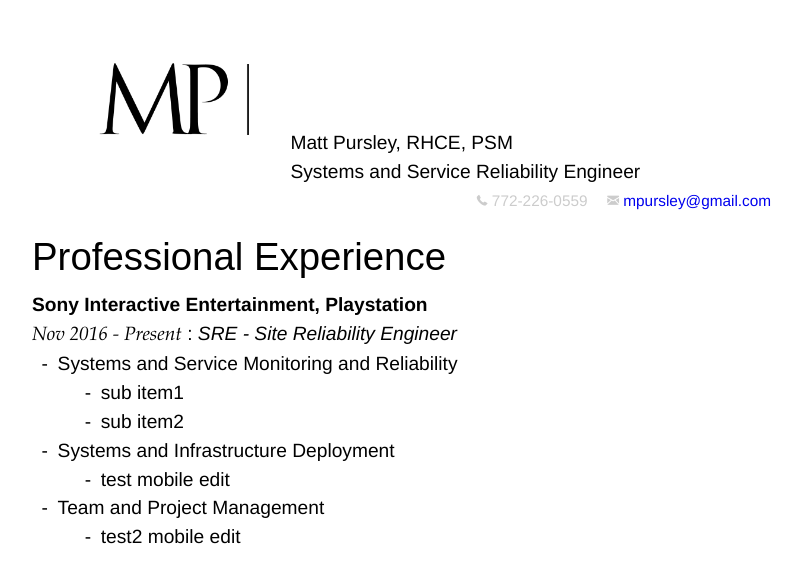
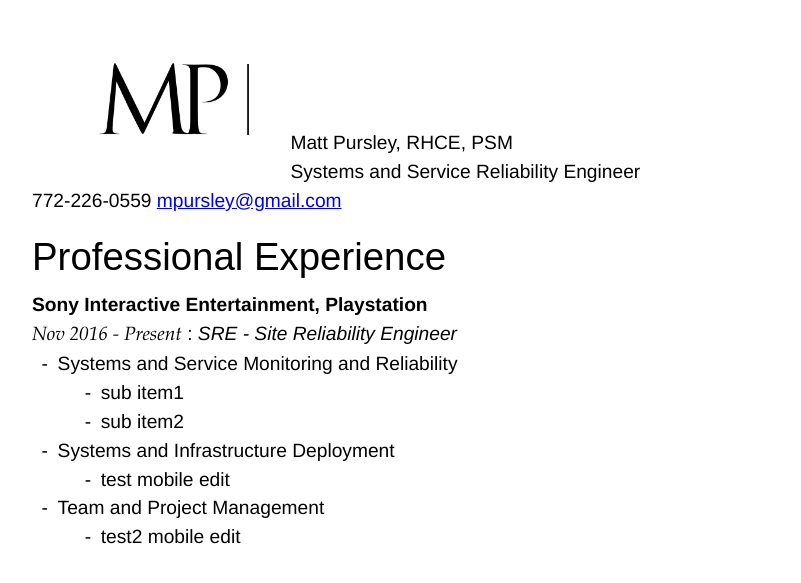
Before and after one commit to mpursley/mpursley.github.io, a Jekyll site: the page built from index_resume_short.md, in a window 1280 px wide. Shown: the top 583 px of the page, without its empty margins (16-817 px from the left). Built offline with Jekyll 4.4.1, drawn with Linux system fonts in a browser that asks for light colours.

Commit message:
Update index_resume_short.md

```diff
--- a/index_resume_short.md
+++ b/index_resume_short.md
@@ -9,12 +9,8 @@ title: Matt Pursley's CV
   </tr>
 </table>
 
-<div id="webaddress">
-<i class="fi-telephone"></i>
 772-226-0559
-<i class="fi-mail" style="margin-left:1em"></i>
 <a href="mpursley@gmail.com">mpursley@gmail.com</a>
-</div>
 
 
 ## Professional Experience
```
